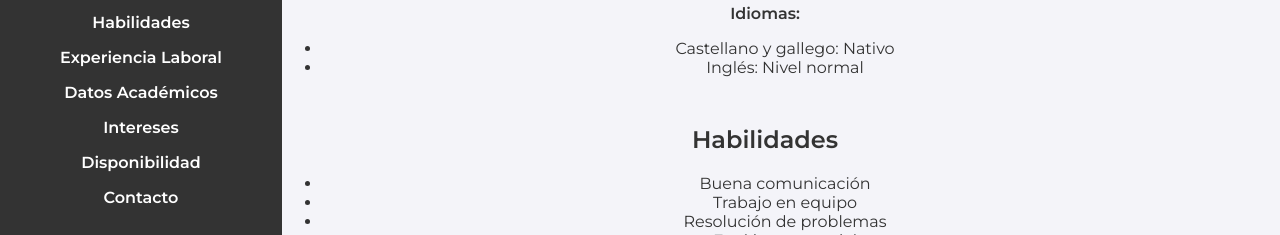
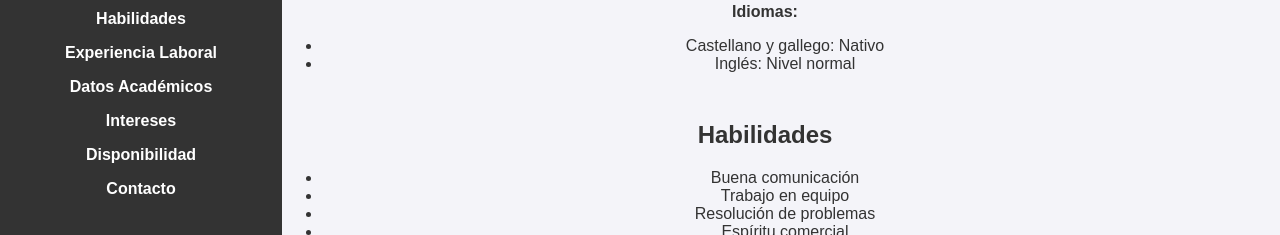
Before and after one commit to edufafii/mi-paginaa, a plain HTML site: page index.html in a window 1280 px wide. Shown: the part 97-332 px from the top of the page. Drawn offline with Linux system fonts and the light colour scheme.

Commit message:
Update index.html

```diff
--- a/index.html
+++ b/index.html
@@ -3,10 +3,9 @@
 <head>
     <meta charset="UTF-8">
     <meta name="viewport" content="width=device-width, initial-scale=1.0">
-    <meta google-site-verification:googlea5e84d7c906d8f6c.html/>
+    <meta google-site-verification: googlea5e84d7c906d8f6c.html/>
     <title>Eduardo Fafián - Currículum Profesional</title>
     <link rel="stylesheet" href="style.css">
-    <link href="https://fonts.googleapis.com/css2?family=Montserrat:wght@400;600&display=swap" rel="stylesheet">
     <link rel="stylesheet" href="https://cdnjs.cloudflare.com/ajax/libs/font-awesome/6.0.0-beta3/css/all.min.css">
 </head>
 <body>
```
